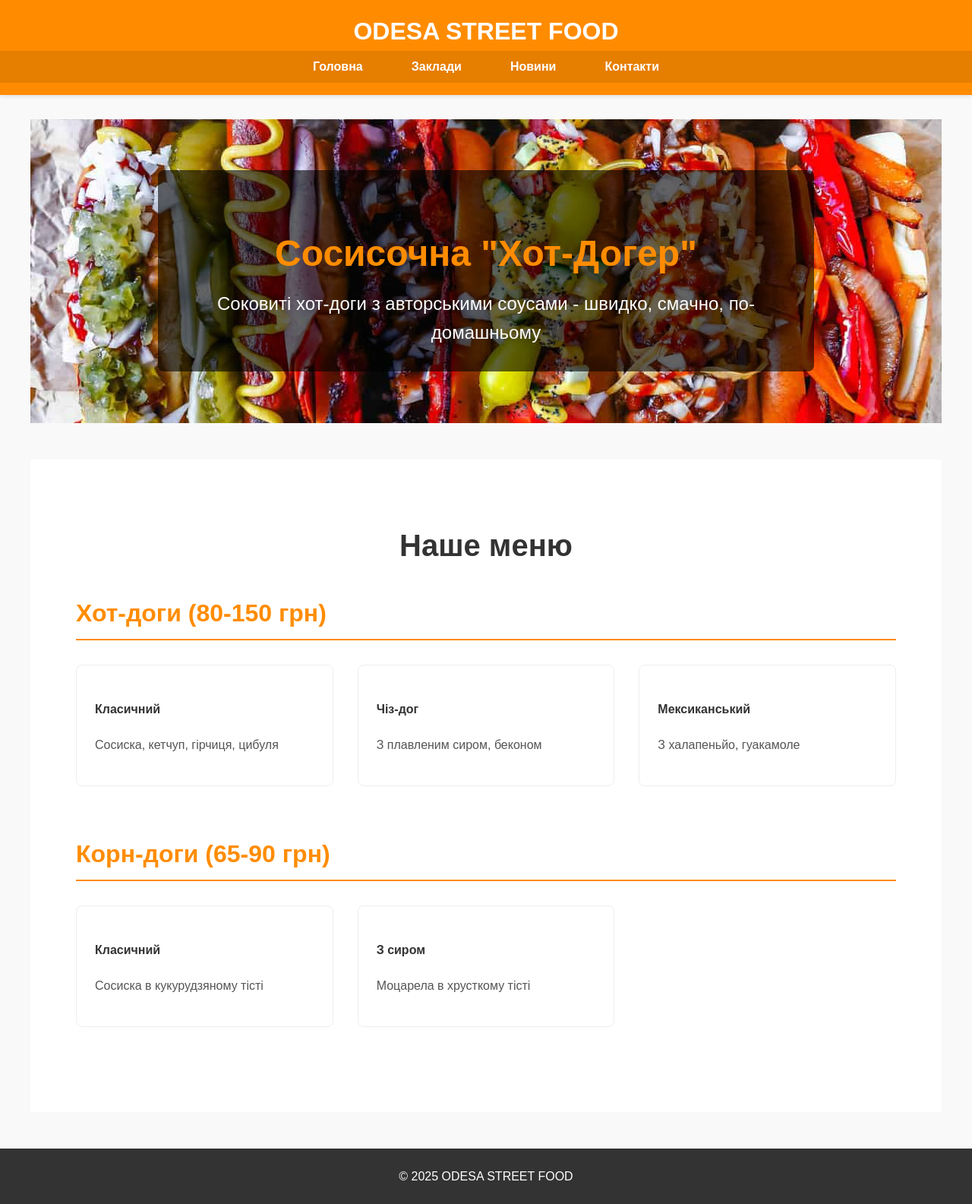
After one commit to Kwaizer/estab-map, a Flask app: page /restaurants/hotdog in a window 1280 px wide. The commit adds this page. Shown: the whole page at 76% size. Run offline with Flask 3, Linux system fonts and the light colour scheme.

Commit message:
Adding hotdog restaurant. No photos for menu added

```diff
--- a/app.py
+++ b/app.py
@@ -104,6 +104,10 @@ def confectionery():
 def donuts():
     return render_template('restaurants/donuts.html', now=datetime.now())
 
+@app.route('/restaurants/hotdog')
+def hotdog():
+    return render_template('restaurants/hotdog.html', now=datetime.now())
+
 
 
 if __name__ == '__main__':
--- a/templates/index.html
+++ b/templates/index.html
@@ -69,6 +69,11 @@
             <h3>Пончикова "Круте тісто"</h3>
             <a href="{{ url_for('donuts') }}">Детальніше</a>
         </div>
+        <div class="card">
+            <img src="{{ url_for('static', filename='images/hotdog/hotdog.jpg') }}" alt="Сосисочна Хот-Догер">
+            <h3>Сосисочна "Хот-Догер"</h3>
+            <a href="{{ url_for('hotdog') }}">Детальніше</a>
+        </div>
 
         <!-- Інші заклади -->
     </div>
--- /dev/null
+++ b/templates/restaurants/hotdog.html
@@ -0,0 +1,50 @@
+{% extends "base.html" %}
+
+{% block title %}Сосисочна "Хот-Догер" | Кращі хот-доги в місті{% endblock %}
+
+{% block content %}
+<section class="restaurant-header" style="background-image: url('{{ url_for('static', filename='images/hotdog/hotdog-bg.jpg') }}')">
+    <div class="header-overlay">
+        <h1>Сосисочна "Хот-Догер"</h1>
+        <p>Соковиті хот-доги з авторськими соусами - швидко, смачно, по-домашньому</p>
+    </div>
+</section>
+
+<section class="menu-section">
+    <div class="container">
+        <h2>Наше меню</h2>
+
+        <div class="menu-category">
+            <h3>Хот-доги (80-150 грн)</h3>
+            <div class="menu-items">
+                <div class="menu-item">
+                    <h4>Класичний</h4>
+                    <p>Сосиска, кетчуп, гірчиця, цибуля</p>
+                </div>
+                <div class="menu-item">
+                    <h4>Чіз-дог</h4>
+                    <p>З плавленим сиром, беконом</p>
+                </div>
+                <div class="menu-item">
+                    <h4>Мексиканський</h4>
+                    <p>З халапеньйо, гуакамоле</p>
+                </div>
+            </div>
+        </div>
+
+        <div class="menu-category">
+            <h3>Корн-доги (65-90 грн)</h3>
+            <div class="menu-items">
+                <div class="menu-item">
+                    <h4>Класичний</h4>
+                    <p>Сосиска в кукурудзяному тісті</p>
+                </div>
+                <div class="menu-item">
+                    <h4>З сиром</h4>
+                    <p>Моцарела в хрусткому тісті</p>
+                </div>
+            </div>
+        </div>
+    </div>
+</section>
+{% endblock %}
```
Also changed, not shown: templates/restaurants.html (+10 -0 lines), templates/restaurants/sausages.html (deleted, +0 -10 lines), static/images/hotdog/hotdog-bg.jpg (added), static/images/hotdog/hotdog.jpg (added).
